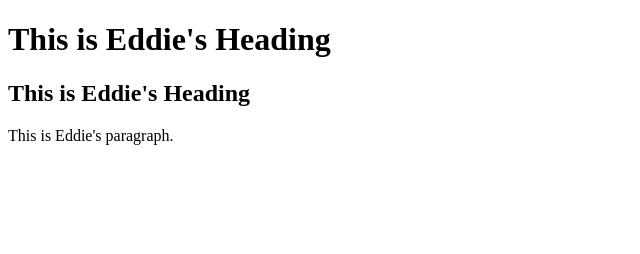
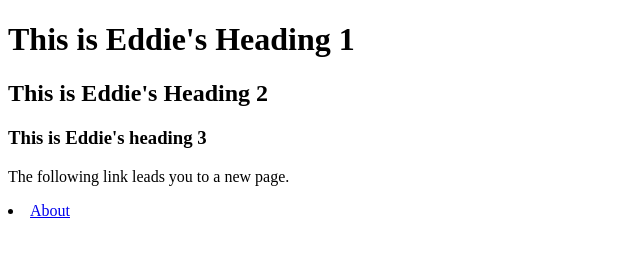
Before and after one commit to SailingDreams/MyPresentationTemplate, a plain HTML site: page index.html in a window 1280 px wide. Shown: the whole page, without its empty margins (0-640 px from the left). Drawn offline with Linux system fonts and the light colour scheme.

Commit message:
Added links to about.html and index.html

```diff
--- a/index.html
+++ b/index.html
@@ -5,9 +5,12 @@
 </head>
 <body>
 
-<h1>This is Eddie's Heading</h1>
-<h2>This is Eddie's Heading</h2>
-<p>This is Eddie's paragraph.</p>
+<h1>This is Eddie's Heading 1</h1>
+<h2>This is Eddie's Heading 2</h2>
+<h3>This is Eddie's heading 3</h3>
+<p>The following link leads you to a new page.</p>
+
+<li><a href=”About.html”>About</a></li>
 
 </body>
 </html>
```
Also changed, not shown: About.html (+15 -0 lines).
